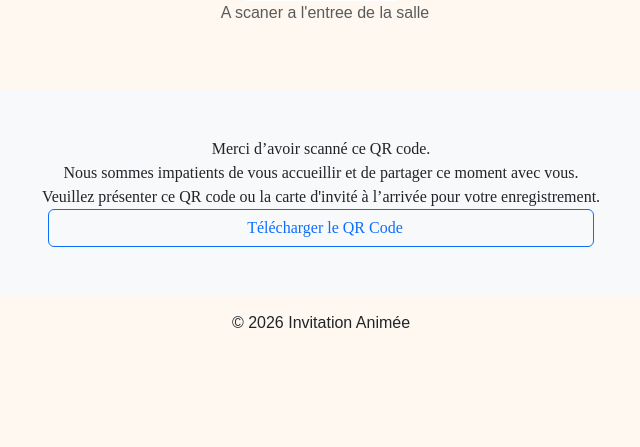
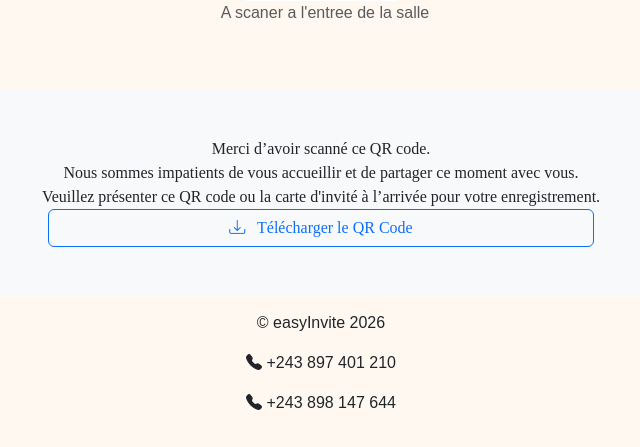
Before and after one commit to htb-pro/easyInvite, a FastAPI app: page /invite/27eeb92f-8d3f-4496-9869-53e8a4c14e84/81ece512-bab4-4d9f-9fd3-7b11d7eb49ba/create in a window 1280 px wide. Shown: the part 1109-1556 px from the top of the page, without its empty margins (319-959 px from the left). Before the commit the page ends 1437 px from the top, so only its background shows below. Run offline with FastAPI, Linux system fonts and the light colour scheme; data comes from the database, SQL or seed files in the repository; some libraries are stand-ins or nearby versions.

Commit message:
modified

```diff
--- a/Routers/invite.py
+++ b/Routers/invite.py
@@ -2,6 +2,7 @@
 from fastapi import Request,Depends,APIRouter,HTTPException
 from fastapi.responses import HTMLResponse,StreamingResponse
 from fastapi.templating import Jinja2Templates
+from datetime import datetime
 import models
 from db_setting import engine,connecting
 from models import *
@@ -17,7 +18,8 @@ templates = Jinja2Templates(directory="Templates")#ou sont stocker les templates
 @Root.get('/invite/{event_id}/{guest_id}/create')
 def getGuestInvite(request:Request,event_id:str ,guest_id : str ,db:Session = Depends(connecting)):
     guestInvite = db.query(Guest).filter(Guest.id == guest_id, Guest.event_id == event_id).first()
-    return templates.TemplateResponse("Invitation/show_invite/invite.html",{'request':request,"guest":guestInvite})
+    copyright = datetime.now()
+    return templates.TemplateResponse("Invitation/show_invite/invite.html",{'request':request,"guest":guestInvite,'copyright':copyright})
 
 @Root.get('/get_invite',name="invitation",response_class=HTMLResponse)#get the invite url
 def getInvite(request:Request):
--- a/Templates/Guest/List/list.html
+++ b/Templates/Guest/List/list.html
@@ -162,6 +162,7 @@
                         <small class="text-muted" style="font-size:18px;">{% if guest.is_present %}<i class="bi bi-check-circle-fill text-success"></i>   Present {%else%}<span class="text-danger"><i class="bi bi-x-circle-fill "></i> Absent</span>{%endif%}</small></br>
                         <div class="btn-group btn-group-sm">
                             <small class="d-flex justify-content-center ">
+                                <a href="/invite/{{event_id}}/{{guest.id}}/create" class="btn btn-outline-primary"><i class="bi bi-envelope me-1"></i></a>
                                 <a href="/guest/{{guest.id}}/{{event_id}}/detail"  class="btn btn-outline-light ms-2">👁</a>
                                 <a href="/edit_guest_form/{{event_id}}/{{guest.id}}" class="btn btn-outline-light ms-2">✏</a>
                                 <form action="/delete_guest/{{event_id}}/guest" method="post" class="ms-2">
--- a/Templates/Invitation/show_invite/invite.html
+++ b/Templates/Invitation/show_invite/invite.html
@@ -7,6 +7,8 @@
 <!-- Google Font -->
     <link href="https://fonts.googleapis.com/css2?family=Playfair+Display:wght@500;700&display=swap" rel="stylesheet">
 
+    <!-- Icons -->
+    <link href="https://cdn.jsdelivr.net/npm/bootstrap-icons/font/bootstrap-icons.css" rel="stylesheet">
 
     <!-- Bootstrap CSS -->
     <link href="https://cdn.jsdelivr.net/npm/bootstrap@5.3.0/dist/css/bootstrap.min.css" rel="stylesheet">
@@ -93,7 +95,9 @@
 
 <!-- Footer -->
 <footer class="text-center py-3">
-    <p>&copy; 2026 Invitation Animée</p>
+    <p>&copy; easyInvite {{copyright.strftime('%Y')}}</p>
+    <p><i class="bi bi-telephone-fill"></i> +243 897 401 210</p>
+    <p><i class="bi bi-telephone-fill"></i> +243 898 147 644</p>
 </footer>
 
 <!-- Bootstrap JS -->
```
